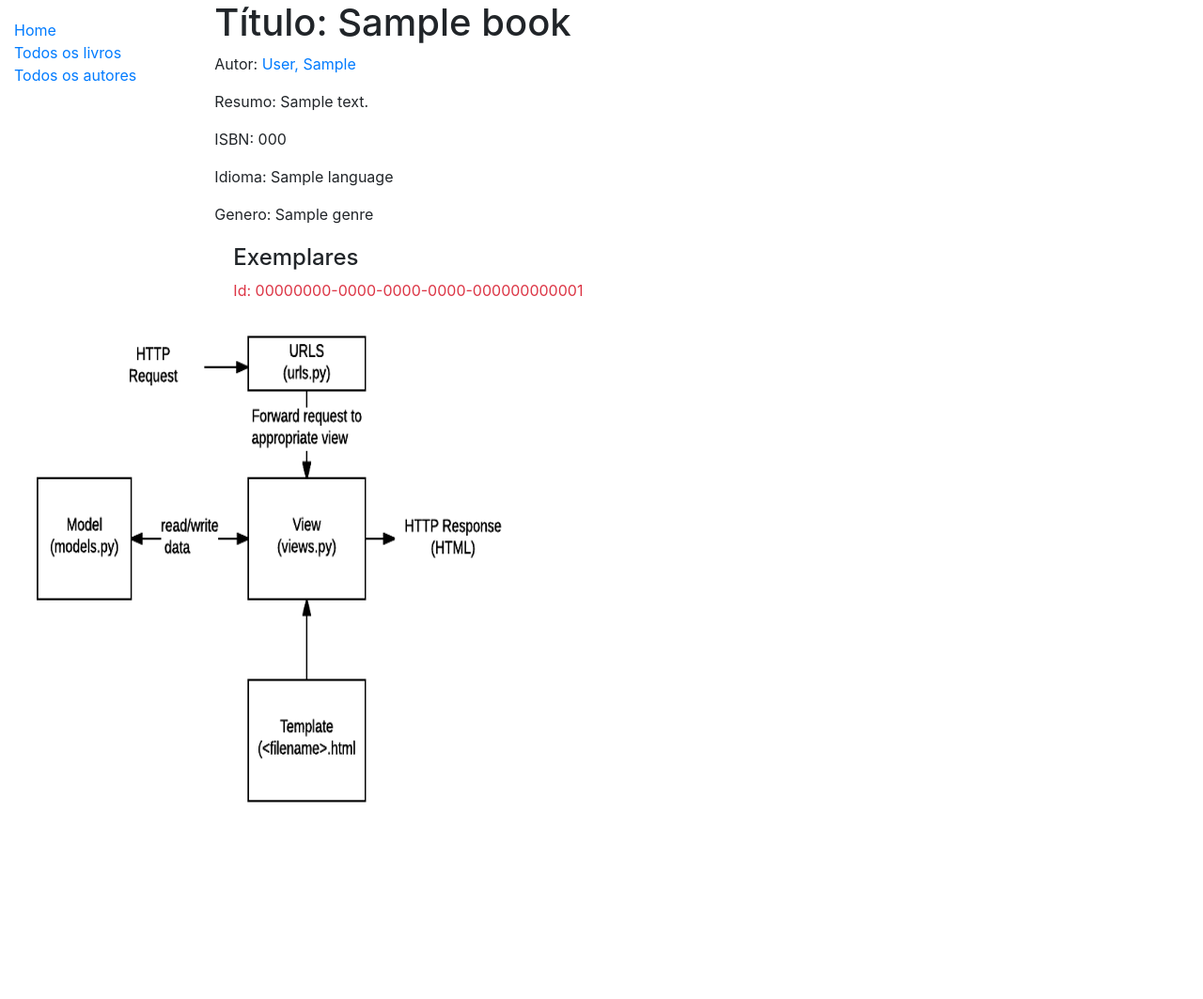
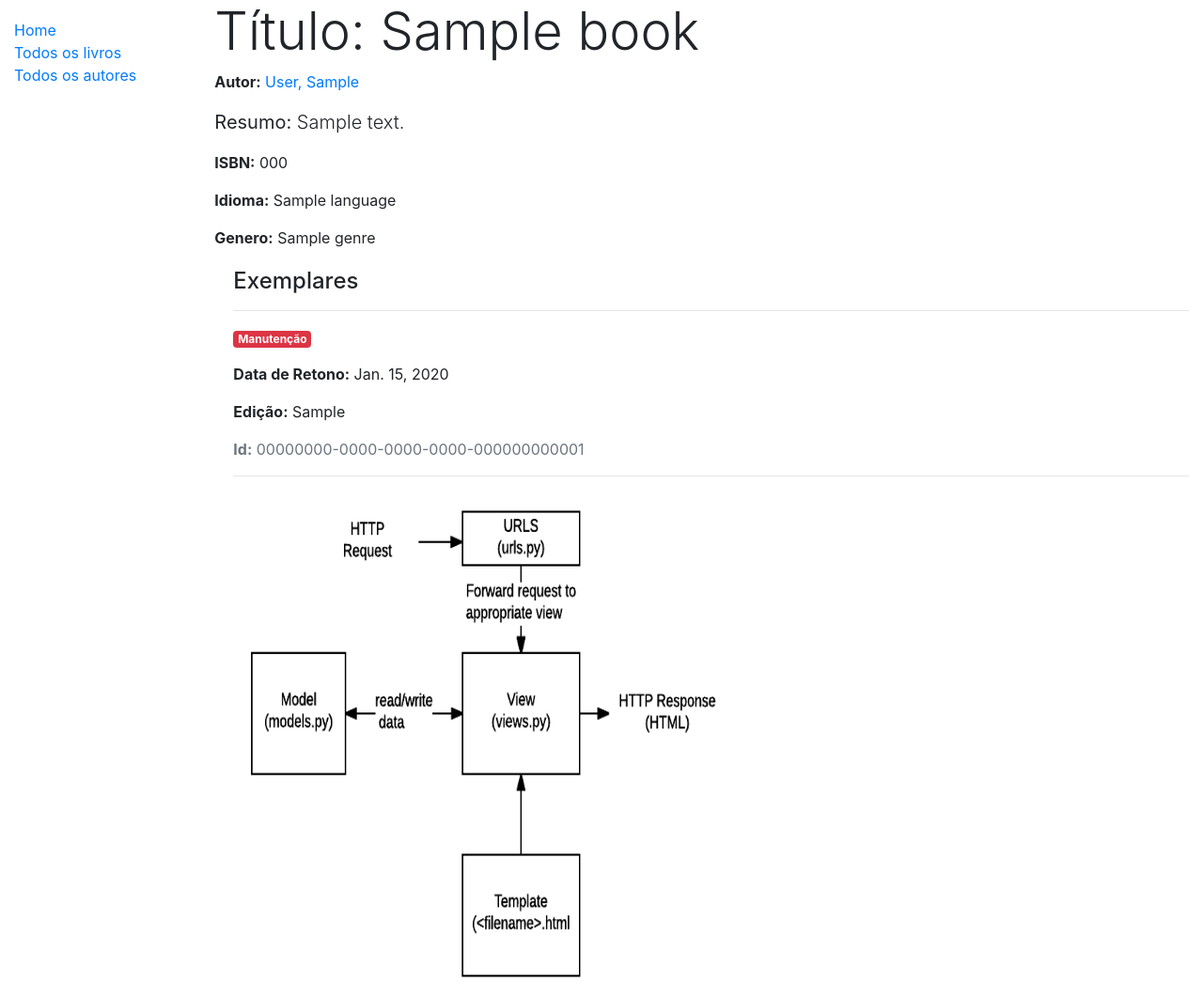
Before and after one commit to emersonccf/projeto_mozilla, a Django app: page /catalog/books/1 in a window 1280 px wide. Shown: the whole page at 94% size. Before the commit the page ends 854 px from the top, so only its background shows below. Run offline with Django 3.2, Linux system fonts and the light colour scheme; tables that the repository leaves empty hold one stand-in row (values such as "Sample post"); some libraries are stand-ins or nearby versions.

Commit message:
Avanço na etapa 6, realizada a paginação falta apenas o desafio para conclusão

```diff
--- a/catalog/templates/base_generic.html
+++ b/catalog/templates/base_generic.html
@@ -21,11 +21,39 @@
         </ul>
      {% endblock %}
       </div>
-      <div class="col-sm-10 ">{% block content %}{% endblock %}</div>
+      <div class="col-sm-10 ">
+
+        {% block content %}{% endblock %}
+
+        {% block pagination %} <!-- Estudar como fazer paginacao e colocar o modelo do bootstrap aqui -->
+        {% if is_paginated %}
+            <div class="pagination">
+                <span class="page-links">
+                    {% if page_obj.has_previous %}
+                        <a href="{{ request.path }}?page={{ page_obj.previous_page_number }}">Anterior</a>
+                    {% endif %}
+                    <span class="page-current">
+                        Page {{ page_obj.number }} of {{ page_obj.paginator.num_pages }}.
+                        <!-- {# {% for num in range(1,page_obj.paginator.num_pages) %} #}
+                          <span class="page-links"> {#{{ num }}#} </span>
+                        {# {% endfor %} #}estudar uma forma de passar uma lista com a numeração das páginas -->
+                    </span>
+                    {% if page_obj.has_next %}
+                        <a href="{{ request.path }}?page={{ page_obj.next_page_number }}">Próxima</a>
+                    {% endif %}
+                </span>
+            </div>
+        {% endif %}
+      {% endblock %}
+
       <div class="col-sm-10 ">
         {% load static %}
           <img src="{% static 'img/basic-django.png' %}" alt="MVT Django" style="width:555px;height:540px;">
       </div>
+
+      </div>
+
+
     </div>
   </div>
 </body>
--- a/catalog/templates/catalog/book_detail.html
+++ b/catalog/templates/catalog/book_detail.html
@@ -1,28 +1,31 @@
 {% extends 'base_generic.html' %}
 
 {% block content %}
-    <h1>Título: {{ book.title }}</h1>
+    <h1 class="display-4">Título: {{ book.title }}</h1>
 
-<p><stronge>Autor:</stronge> <a href=""> {{ book.author }} </a></p>
-<p><stronge>Resumo:</stronge> {{ book.summary }} </p>
-<p><stronge>ISBN:</stronge> {{ book.isbn }} </p>
-<p><stronge>Idioma:</stronge> {{ book.language }} </p>
-<p><stronge>Genero:</stronge> {% for genre in book.genre.all %} {{ genre }}
+<p><strong>Autor:</strong> <a href=""> {{ book.author }} </a></p>
+<p class="lead"><strong>Resumo:</strong> {{ book.summary }} </p>
+<p><strong>ISBN:</strong> {{ book.isbn }} </p>
+<p><strong>Idioma:</strong> {{ book.language }} </p>
+<p><strong>Genero:</strong> {% for genre in book.genre.all %} {{ genre }}
                                 {% if not forloop.last %}, {% endif %}
                               {% endfor %}</p>
 
 <div style="margin-left: 20px; margin-top: 20px">
 <h4> Exemplares </h4>
+<hr>
     {% for copy in book.bookinstance_set.all %}
-        <p class=" {% if copy.status == 'd' %} text-success
-                        {% elif copy.status == 'm' %} text-danger
-                        {% else %} text-warnig"> {{ copy.get_status_display }}</p>
-                   {% endif %}
+        <p class=" {% if copy.status == 'd' %} badge badge-success
+                        {% elif copy.status == 'm' %} badge badge-danger
+                        {% else %} badge badge-warning
+                    {% endif %}"> {{ copy.get_status_display }} </p>
+
         {% if copy.status != 'd' %}
-            <p><stronge>Data de Retono:<stronge> {{ copy.due_back }}</p>
+            <p><strong>Data de Retono:</strong> {{ copy.due_back }}</p>
         {% endif %}
-        <p><stronge>Edição:</stronge> {{ copy.imprint  }}</p>
-        <p class="text-muted"><stronge>Id:</stronge> {{ copy.id }}</p>
-    {% endfor %}
+        <p><strong>Edição:</strong> {{ copy.imprint  }}</p>
+        <p class="text-muted"><strong>Id:</strong> {{ copy.id }}</p>
+        <hr>
+        {% endfor %}
 </div>
 {% endblock content %}
--- a/catalog/views/BookInstanceView.py
+++ b/catalog/views/BookInstanceView.py
@@ -7,5 +7,5 @@ from catalog.models import *
 class BookDetailView(DetailView):
     models = Book
 
-    def get_queryset(self):
-        return Book.objects.all()
+    def get_queryset(self): # sem adicionar essa função o sistema não funcionou
+        return Book.objects.all().order_by('title')
--- a/catalog/views/BookView.py
+++ b/catalog/views/BookView.py
@@ -5,6 +5,7 @@ from catalog.models import *
 
 class BookListView(ListView):
     model = Book # informa a que model a view está vinculada
+    paginate_by = 2 #informa a quantidade e livros por página na listagem do site
 
     # custumização abaixo é opicional dentro da necessidade de cada view
     """ context_object_name = 'my_book_list' # seu próprio nome para a lista como uma variável de modelo
@@ -13,7 +14,7 @@ class BookListView(ListView):
 
     def get_queryset(self):
         # Obtenha o primeiro livro contendo no título a palavra 'django'
-        return Book.objects.filter(title__icontains='django')[:2]
+        return Book.objects.all()#filter(title__icontains='django').order_by('title')[:2]
 
     # se quisermos adicionar algum outro dado na variável de contexto book_list
     # sobreescrevemos o metodo abaixo da seguinte forma: importante seguir o padrão abaixo
```
Also changed, not shown: catalog/templates/catalog/book_list.html (+4 -4 lines).
